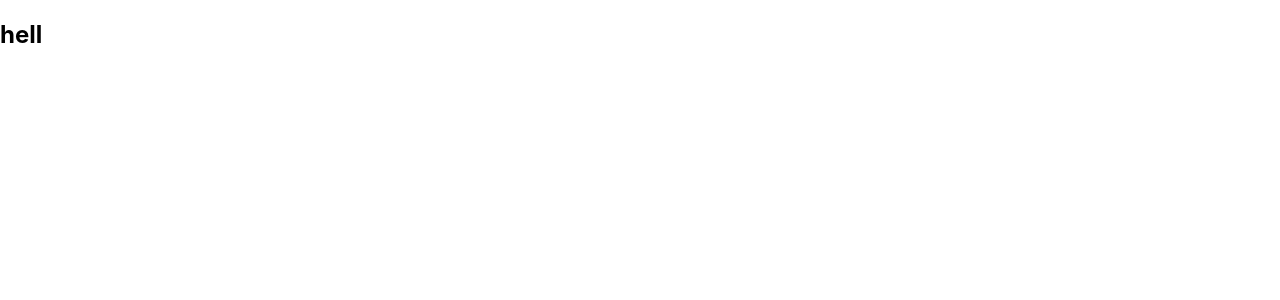
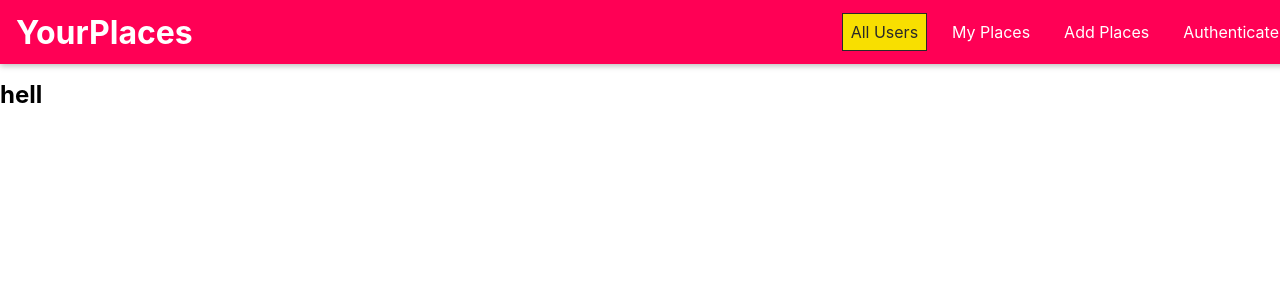
Before and after one commit to pankaj1980patel/YourPlace-Frontend, a React (Create React App) app: page / in a window 1280 px wide. Shown: the top 300 px of the page. Built offline with nearby package versions, Linux system fonts and the light colour scheme.

Commit message:
Added Nav Bar

```diff
--- a/package.json
+++ b/package.json
@@ -37,5 +37,8 @@
       "last 1 firefox version",
       "last 1 safari version"
     ]
+  },
+  "devDependencies": {
+    "@types/react-router-dom": "^5.3.3"
   }
 }
--- a/src/App.js
+++ b/src/App.js
@@ -1,41 +1,35 @@
 // import logo from './logo.svg';
-import React from 'react';
-import { Route,BrowserRouter as Router, Switch, Redirect } from 'react-router-dom/cjs/react-router-dom.min';
-import './App.css';
+import React from "react";
+import {
+  Route,
+  BrowserRouter as Router,
+  Switch,
+  Redirect,
+} from "react-router-dom/cjs/react-router-dom.min";
+import MainNavigation from "./shared/components/Navigation/MainNavigation";
 
-import Users from './user/pages/Users';
+import "./App.css";
+
+import Users from "./user/pages/Users";
 
 function App() {
   return (
-    // <div className="App">
-    //   <header className="App-header">
-    //     <img src={logo} className="App-logo" alt="logo" />
-    //     <p>
-    //       Edit <code>src/App.js</code> and save to reload.
-    //     </p>
-    //     <a
-    //       className="App-link"
-    //       href="https://reactjs.org"
-    //       target="_blank"
-    //       rel="noopener noreferrer"
-    //     >
-    //       Learn React
-    //     </a>
-    //   </header>
-    // </div>
     <Router>
+      <MainNavigation />
+      <main>
         <Switch>
-        <Route path='/' exact >
+          <Route path="/" exact>
             <h2>hell</h2>
           </Route>
-        <Route path='/hello' exact>
+          <Route path="/hello" exact>
             <h1>chutp chuitye</h1>
           </Route>
-        <Route path='/pa' exact>
-          <Users/>
+          <Route path="/pa" exact>
+            <Users />
           </Route>
-        <Redirect to='/'/>
+          <Redirect to="/" />
         </Switch>
+      </main>
     </Router>
   );
 }
--- /dev/null
+++ b/src/shared/components/Navigation/MainHeader.css
@@ -0,0 +1,23 @@
+.main-header {
+    width: 100%;
+    height: 4rem;
+    display: flex;
+    align-items: center;
+    position: fixed;
+    top: 0;
+    left: 0;
+    background: #ff0055;
+    box-shadow: 0 2px 6px rgba(0, 0, 0, 0.26);
+    padding: 0 1rem;
+    z-index: 5;
+  }
+
+  main {
+    margin-top: 5rem;
+  }
+
+  @media (min-width: 768px) {
+    .main-header {
+      justify-content: space-between;
+    }
+  }
--- /dev/null
+++ b/src/shared/components/Navigation/MainHeader.jsx
@@ -0,0 +1,8 @@
+import React from "react";
+
+import './MainHeader.css';
+
+const MainHeader = props => {
+    return <header className="main-header">{props.children}</header>;
+};
+export default MainHeader;
--- /dev/null
+++ b/src/shared/components/Navigation/MainNavigation.css
@@ -0,0 +1,45 @@
+.main-navigation__menu-btn {
+    width: 3rem;
+    height: 3rem;
+    background: transparent;
+    border: none;
+    display: flex;
+    flex-direction: column;
+    justify-content: space-around;
+    margin-right: 2rem;
+    cursor: pointer;
+  }
+
+  .main-navigation__menu-btn span {
+    display: block;
+    width: 3rem;
+    height: 2.5px;
+    background: white;
+  }
+
+  .main-navigation__title {
+    color: white;
+  }
+
+  .main-navigation__title a {
+    text-decoration: none;
+    color: white;
+  }
+
+  .main-navigation__header-nav {
+    display: none;
+  }
+
+  .main-navigation__drawer-nav {
+    height: 100%;
+  }
+
+  @media (min-width: 768px) {
+    .main-navigation__menu-btn {
+      display: none;
+    }
+
+    .main-navigation__header-nav {
+      display: block;
+    }
+  }
--- /dev/null
+++ b/src/shared/components/Navigation/MainNavigation.jsx
@@ -0,0 +1,25 @@
+import React from "react";
+import { Link } from "react-router-dom/cjs/react-router-dom.min";
+
+import MainHeader from "./MainHeader";
+import NavLinks from "./NavLinks";
+import "./MainNavigation.css";
+const MainNavigation = (props) => {
+  return (
+    <MainHeader>
+      <button className="main-navigation__menu-btn">
+        <span />
+        <span />
+        <span />
+      </button>
+      <h1 className="main-navigation__title">
+        <Link to="/">YourPlaces</Link>
+      </h1>
+      <nav>
+        <NavLinks />
+      </nav>
+    </MainHeader>
+  );
+};
+
+export default MainNavigation;
--- /dev/null
+++ b/src/shared/components/Navigation/NavLinks.css
@@ -0,0 +1,76 @@
+.nav-links {
+    list-style: none;
+    margin: 0;
+    padding: 0;
+    width: 100%;
+    height: 100%;
+    display: flex;
+    flex-direction: column;
+    justify-content: center;
+    align-items: center;
+  }
+
+  .nav-links li {
+    margin: 1rem;
+  }
+
+  .nav-links a {
+    border: 1px solid transparent;
+    color: #292929;
+    text-decoration: none;
+    padding: 0.5rem;
+  }
+
+  .nav-links a:hover,
+  .nav-links a:active,
+  .nav-links a.active {
+    background: #f8df00;
+    border-color: #292929;
+    color: #292929;
+  }
+
+  .nav-links button {
+    cursor: pointer;
+    border: 1px solid #292929;
+    color: #292929;
+    background: transparent;
+    padding: 0.5rem;
+    font: inherit;
+  }
+
+  .nav-links button:focus {
+    outline: none;
+  }
+
+  .nav-links button:hover,
+  .nav-links button:active {
+    background: #292929;
+    color: white;
+  }
+
+  @media (min-width: 768px) {
+    .nav-links {
+      flex-direction: row;
+    }
+
+    .nav-links li {
+      margin: 0 0.5rem;
+    }
+
+    .nav-links a {
+      color: white;
+      text-decoration: none;
+    }
+
+    .nav-links button {
+      border: 1px solid white;
+      color: white;
+      background: transparent;
+    }
+
+    .nav-links button:hover,
+    .nav-links button:active {
+      background: #f8df00;
+      color: #292929;
+    }
+  }
--- /dev/null
+++ b/src/shared/components/Navigation/NavLinks.jsx
@@ -0,0 +1,24 @@
+import React from "react";
+
+import { NavLink } from "react-router-dom";
+
+import './NavLinks.css'
+
+const NavLinks = props => {
+    return <ul className="nav-links">
+        <li>
+            <NavLink to='/' exact>All Users</NavLink>
+        </li>
+        <li>
+            <NavLink to='/u1/places'>My Places</NavLink>
+        </li>
+        <li>
+            <NavLink to='/places/new'>Add Places</NavLink>
+        </li>
+        <li>
+            <NavLink to='/auth'>Authenticate</NavLink>
+        </li>
+    </ul>
+};
+
+export default NavLinks;
```
Also changed, not shown: src/shared/components/Navigation/SideDrawer.css (added), src/shared/components/Navigation/SideDrawer.jsx (added), 1 other file (tests, documents, lock files or other folders). Lines whose indentation alone changed are shown as unchanged.
